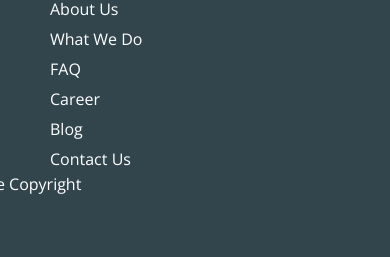
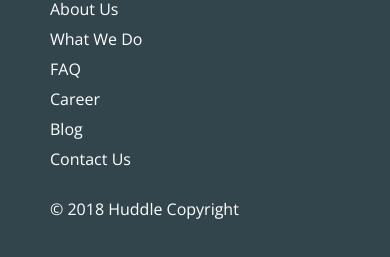
Before and after one commit to laura-brumm/huddle, a website: page index.html in a window 390 px wide. Shown: the part 2387-2644 px from the top of the page. Drawn offline with nearby package versions, Linux system fonts and the light colour scheme.

Commit message:
compile css and fix mobile copyright position in footer

```diff
--- a/package.json
+++ b/package.json
@@ -6,7 +6,7 @@
   "scripts": {
     "build": "node-sass scss -o .",
     "browsersync": "browser-sync start --server '.' --files '*'",
-    "dev": "parallelshell 'npm run scss' 'npm run browsersync'",
+    "dev": "npm run build && parallelshell 'npm run scss' 'npm run browsersync'",
     "scss": "node-sass --watch scss -o ."
   },
   "author": "",
--- a/scss/_main.scss
+++ b/scss/_main.scss
@@ -238,9 +238,12 @@ img {
     @media (max-width: 750px) {
       position: static;
       margin: {
-        bottom: 25px;
+        top: 25px;
         left: 25px;
       }
+      transform: none;
+      bottom: auto;
+      left: auto;
     }
   }
 }
```
Also changed, not shown: style.css.
